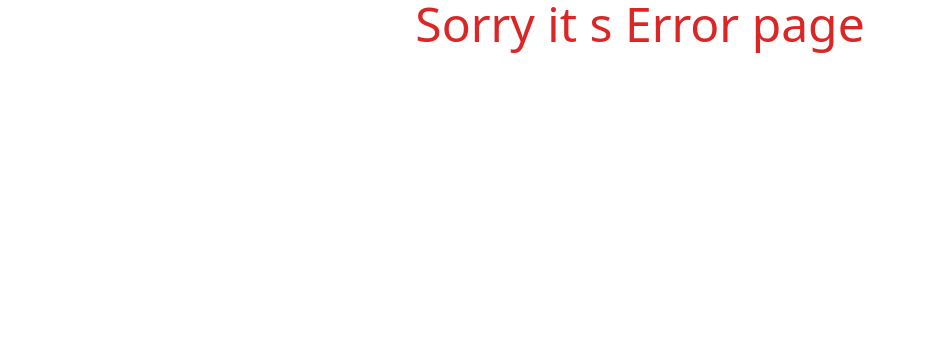
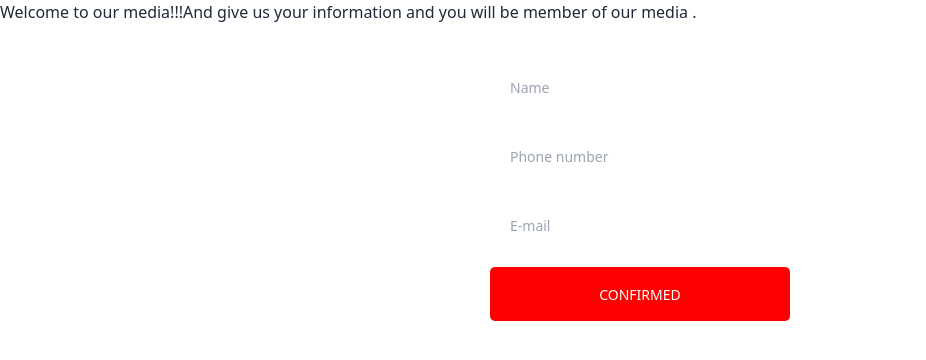
Before and after one commit to tanjima12/entertainment-media, a React (Vite) app: page /member in a window 1280 px wide. Shown: the top 360 px of the page, without its empty margins (0-926 px from the left). Built offline with nearby package versions, Linux system fonts and the light colour scheme; no server answers; a web font is replaced by a local one.

Commit message:
membership form

```diff
--- a/src/Banner/Banner.jsx
+++ b/src/Banner/Banner.jsx
@@ -1,6 +1,19 @@
+import { useState } from "react";
 import Marquee from "react-fast-marquee";
+import { Link } from "react-router-dom";
 
 const Banner = () => {
+  const [email, setEmail] = useState("");
+  const handleEmailChange = (e) => {
+    setEmail(e.target.value);
+  };
+  const handleEmailClick = () => {
+    if (email.trim() !== "") {
+      console.log("lets go clicked");
+    } else {
+      console.log("email is required");
+    }
+  };
   anime
     .timeline({ loop: true })
     .add({
@@ -43,13 +56,30 @@ const Banner = () => {
         <div className="form-control lg:ml-[420px]">
           <div className="input-group mt-3">
             <input
-              type="text"
-              placeholder="email"
+              type="email"
+              placeholder="Enter Your email"
               className="input bg-transparent input-bordered border-blue-200 text-white w-[500px]"
+              onChange={handleEmailChange}
+              required
             />
-            <button className="btn hover:bg-rose-300 bg-gradient-to-t from-[#00d2ff] to-[#928dab]  btn-squareb font-bold">
-              Lets Go
-            </button>
+            {email.trim() !== "" ? (
+              <Link to="/member">
+                <button
+                  onClick={handleEmailClick}
+                  className="btn hover:bg-rose-300 bg-gradient-to-t from-[#00d2ff] to-[#928dab]  btn-squareb font-bold"
+                >
+                  Lets Go
+                </button>
+              </Link>
+            ) : (
+              <button
+                onClick={handleEmailClick}
+                disabled
+                className="btn hover:bg-rose-300 bg-gradient-to-t from-[#00d2ff] to-[#928dab]  btn-squareb font-bold"
+              >
+                Lets Go
+              </button>
+            )}
           </div>
         </div>
       </div>
--- /dev/null
+++ b/src/MemberShip.jsx
@@ -0,0 +1,20 @@
+const MemberShip = () => {
+  return (
+    <div>
+      <h1>
+        Welcome to our media!!!And give us your information and you will be
+        member of our media .
+      </h1>
+      <section className="section_form flex justify-center items-center">
+        <form id="consultation-form" className="feed-form" action="#">
+          <input required="" placeholder="Name" type="text" />
+          <input name="phone" required="" placeholder="Phone number" />
+          <input name="email" required="" placeholder="E-mail" type="email" />
+          <button className="button_submit">Confirmed</button>
+        </form>
+      </section>
+    </div>
+  );
+};
+
+export default MemberShip;
--- a/src/index.css
+++ b/src/index.css
@@ -119,3 +119,40 @@
   display: inline-block;
   line-height: 1em;
 }
+
+.feed-form {
+  margin-top: 36px;
+  display: flex;
+  flex-direction: column;
+  width: 300px;
+}
+
+.feed-form input {
+  height: 54px;
+  border-radius: 5px;
+  background: white;
+  margin-bottom: 15px;
+  border: none;
+  padding: 0 20px;
+  font-weight: 300;
+  font-size: 14px;
+  color: #4b4b4b;
+}
+
+.button_submit:hover,
+.feed-form input:hover {
+  transform: scale(1.009);
+  box-shadow: 0px 0px 3px 0px #212529;
+}
+
+.button_submit {
+  width: 100%;
+  height: 54px;
+  font-size: 14px;
+  color: white;
+  background: red;
+  border-radius: 5px;
+  border: none;
+  font-weight: 500;
+  text-transform: uppercase;
+}
--- a/src/main.jsx
+++ b/src/main.jsx
@@ -15,6 +15,7 @@ import Branddetails from "./BrandDetails/Branddetails";
 import UpdateProduct from "./UpdateProduct/UpdateProduct";
 import ViewDetails from "./ViewDetails/ViewDetails";
 import MyCart from "./MyCart/MyCart";
+import MemberShip from "./MemberShip";
 
 const router = createBrowserRouter([
   {
@@ -78,6 +79,10 @@ const router = createBrowserRouter([
         ),
         loader: () => fetch("http://localhost:5000/CartCollect"),
       },
+      {
+        path: "/member",
+        element: <MemberShip></MemberShip>,
+      },
     ],
   },
 ]);
```
